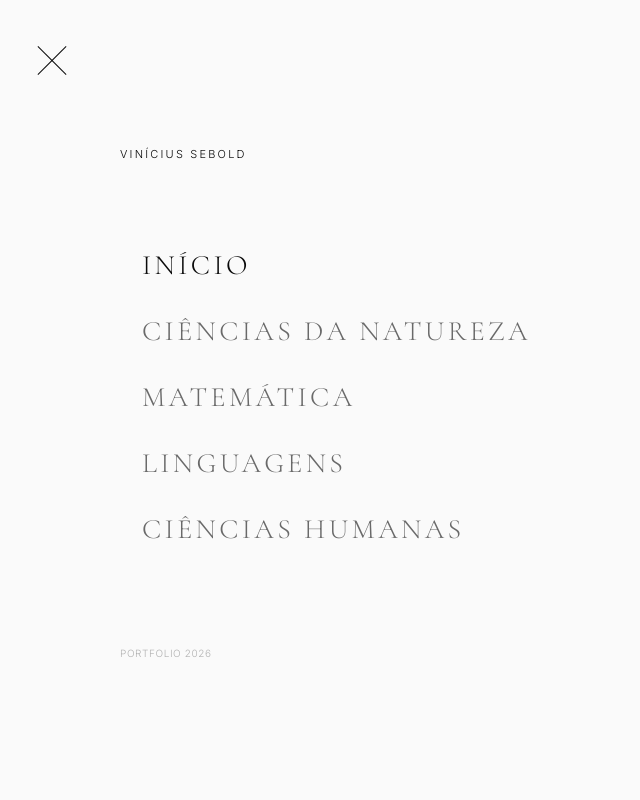
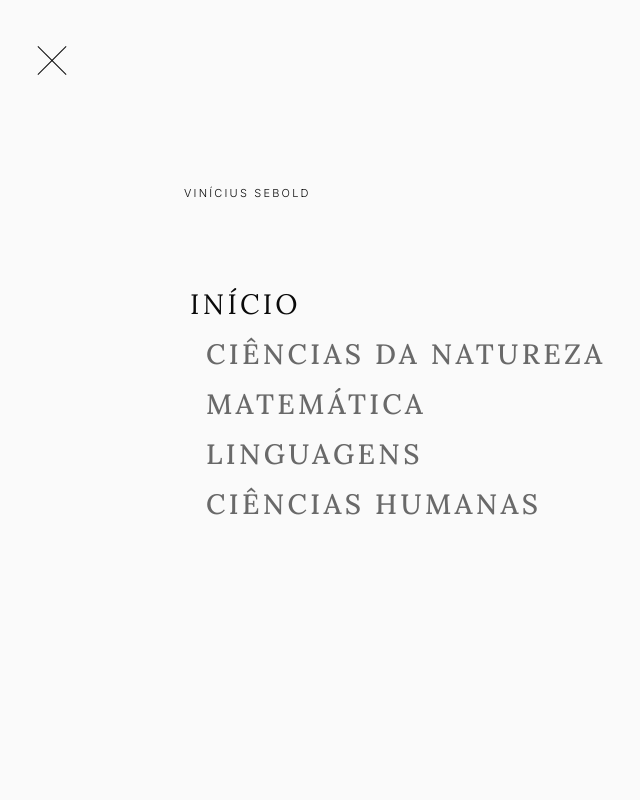
Before and after one commit to vinisebold/senai-portfolio-26, a React (Vite) app: page / in a window 1280 px wide. Both pictures are taken after a click on the button "Toggle menu". Shown: the top 800 px of the page, without its empty margins (8-648 px from the left). Built offline with nearby package versions, Linux system fonts and the light colour scheme.

Commit message:
feat: add Lora font to Navbar and update styles for improved typography

```diff
--- a/index.html
+++ b/index.html
@@ -6,10 +6,10 @@
     <meta name="viewport" content="width=device-width, initial-scale=1.0" />
     <title>Vinícius Sebold — Portfólio Escolar</title>
 
-    <!-- Google Fonts: Cormorant Garamond + Inter -->
+    <!-- Google Fonts: Cormorant Garamond + Inter + Lora -->
     <link rel="preconnect" href="https://fonts.googleapis.com">
     <link rel="preconnect" href="https://fonts.gstatic.com" crossorigin>
-    <link href="https://fonts.googleapis.com/css2?family=Cormorant+Garamond:ital,wght@0,300;0,400;0,500;1,300;1,400&family=Inter:wght@300;400;500&display=swap" rel="stylesheet">
+    <link href="https://fonts.googleapis.com/css2?family=Cormorant+Garamond:ital,wght@0,300;0,400;0,500;1,300;1,400&family=Inter:wght@300;400;500&family=Lora:wght@400;500;600&display=swap" rel="stylesheet">
   </head>
   <body>
     <div id="root"></div>
--- a/src/components/Navbar.jsx
+++ b/src/components/Navbar.jsx
@@ -103,7 +103,7 @@ const Navbar = () => {
             className="fixed inset-0 bg-[#fafafa] z-[90] overflow-y-auto"
           >
             {/* Menu content container - aligned left */}
-            <div className="min-h-screen flex items-center px-12 md:px-20 lg:px-32 py-24">
+            <div className="min-h-screen flex items-center px-16 md:px-32 lg:px-48 py-24">
               <div className="w-full max-w-6xl">
                 {/* Logo/Name */}
                 <motion.div
@@ -124,18 +124,18 @@ const Navbar = () => {
                 {/* Two column layout: Categories | Trimesters */}
                 <div className="flex gap-20 md:gap-32">
                   {/* Left column: Main navigation */}
-                  <nav className="space-y-6 flex-shrink-0 relative">
+                  <nav className="space-y-2 flex-shrink-0 relative">
                     {/* Home link */}
                     <motion.div
                       initial={{ opacity: 0, y: 20 }}
                       animate={{ opacity: 1, y: 0 }}
                       transition={{ delay: 0.2, duration: 0.6, ease: [0.43, 0.13, 0.23, 0.96] }}
-                      className="flex items-center gap-4"
+                      className="flex items-center"
                     >
                       <div className="w-1.5 h-1.5 flex-shrink-0" />
                       <Link
                         to="/"
-                        className="inline-block font-cormorant text-[28px] tracking-[0.12em] uppercase hover:opacity-60 transition-opacity"
+                        className="inline-block font-lora text-[28px] tracking-[0.12em] uppercase hover:opacity-60 transition-opacity"
                         onClick={closeMenu}
                       >
                         Início
@@ -161,7 +161,7 @@ const Navbar = () => {
                         {/* Category title - clickable but doesn't navigate */}
                         <button
                           onClick={() => setSelectedCategory(cat.slug)}
-                          className={`font-cormorant text-[28px] tracking-[0.12em] uppercase transition-opacity text-left ${
+                          className={`font-lora text-[28px] font-medium tracking-[0.12em] uppercase transition-opacity text-left ${
                             selectedCategory === cat.slug
                               ? 'opacity-100'
                               : 'opacity-60 hover:opacity-100'
@@ -185,7 +185,7 @@ const Navbar = () => {
                           exit={{ opacity: 0, scale: 0 }}
                           transition={{ duration: 0.4, ease: [0.43, 0.13, 0.23, 0.96] }}
                           className="w-1.5 h-1.5 bg-black rounded-full absolute left-0"
-                          style={{ top: '8px' }}
+                          style={{ top: '10px' }}
                         />
                       )}
                     </AnimatePresence>
@@ -207,7 +207,7 @@ const Navbar = () => {
                             <div key={num}>
                               <Link
                                 to={`/${cat.slug}/${num}-trimestre`}
-                                className="nav-link text-[18px] opacity-60 hover:opacity-100 transition-opacity block"
+                                className="font-lora text-[15px] font-light tracking-[0.12em] uppercase opacity-60 hover:opacity-100 transition-opacity block"
                                 onClick={closeMenu}
                               >
                                 {num}º TRIMESTRE
@@ -227,9 +227,6 @@ const Navbar = () => {
                   transition={{ delay: 0.6, duration: 0.8 }}
                   className="mt-24"
                 >
-                  <p className="label-text opacity-30">
-                    Portfolio 2026
-                  </p>
                 </motion.div>
               </div>
             </div>
--- a/tailwind.config.js
+++ b/tailwind.config.js
@@ -14,6 +14,7 @@ export default {
       fontFamily: {
         'cormorant': ['"Cormorant Garamond"', 'serif'],
         'inter': ['Inter', 'sans-serif'],
+        'lora': ['"Lora"', 'serif'],
       },
       letterSpacing: {
         'editorial': '0.12em',
```
